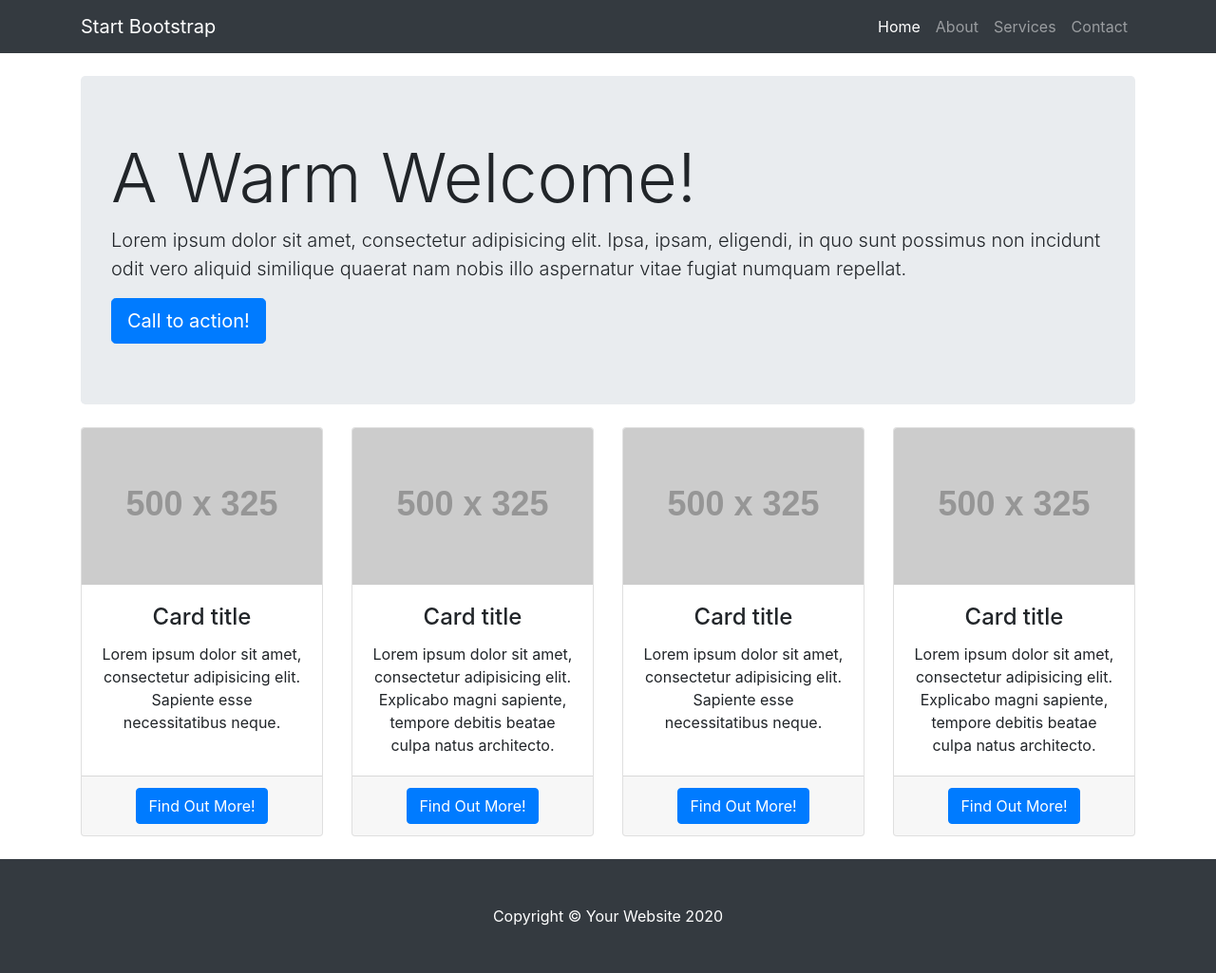
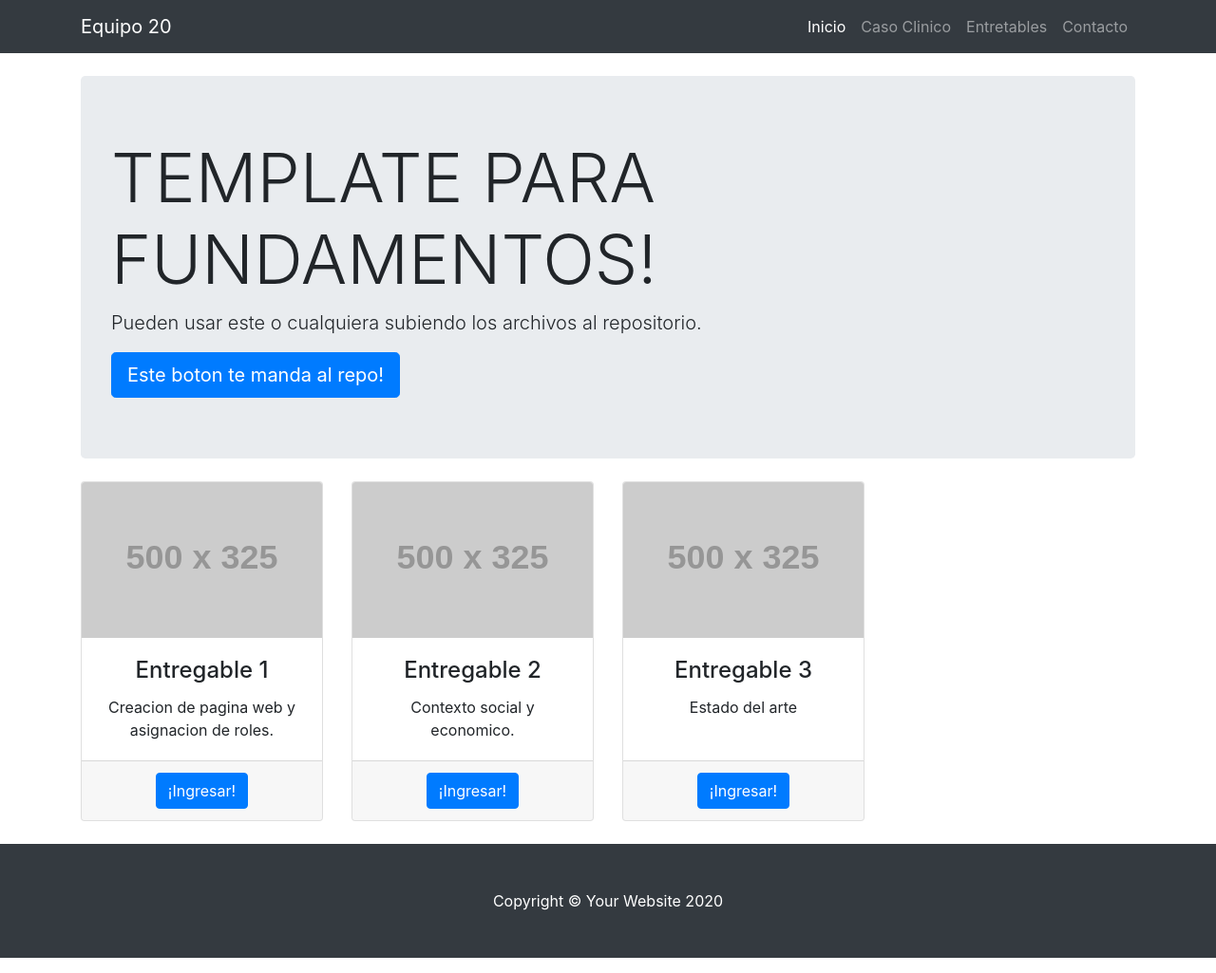
Before and after one commit to equipo20-fundbio/templateexterno, a website: page index.html in a window 1280 px wide. Shown: the whole page at 95% size. Drawn offline with Linux system fonts and the light colour scheme; placeholder pictures from the web are drawn by us.

Commit message:
Update index.html

```diff
--- a/index.html
+++ b/index.html
@@ -23,25 +23,25 @@
   <!-- Navigation -->
   <nav class="navbar navbar-expand-lg navbar-dark bg-dark fixed-top">
     <div class="container">
-      <a class="navbar-brand" href="#">Start Bootstrap</a>
+      <a class="navbar-brand" href="#">Equipo 20</a>
       <button class="navbar-toggler" type="button" data-toggle="collapse" data-target="#navbarResponsive" aria-controls="navbarResponsive" aria-expanded="false" aria-label="Toggle navigation">
         <span class="navbar-toggler-icon"></span>
       </button>
       <div class="collapse navbar-collapse" id="navbarResponsive">
         <ul class="navbar-nav ml-auto">
           <li class="nav-item active">
-            <a class="nav-link" href="#">Home
+            <a class="nav-link" href="#">Inicio
               <span class="sr-only">(current)</span>
             </a>
           </li>
           <li class="nav-item">
-            <a class="nav-link" href="#">About</a>
+            <a class="nav-link" href="#">Caso Clinico</a>
           </li>
           <li class="nav-item">
-            <a class="nav-link" href="#">Services</a>
+            <a class="nav-link" href="#">Entretables</a>
           </li>
           <li class="nav-item">
-            <a class="nav-link" href="#">Contact</a>
+            <a class="nav-link" href="#">Contacto</a>
           </li>
         </ul>
       </div>
@@ -53,9 +53,9 @@
 
     <!-- Jumbotron Header -->
     <header class="jumbotron my-4">
-      <h1 class="display-3">A Warm Welcome!</h1>
-      <p class="lead">Lorem ipsum dolor sit amet, consectetur adipisicing elit. Ipsa, ipsam, eligendi, in quo sunt possimus non incidunt odit vero aliquid similique quaerat nam nobis illo aspernatur vitae fugiat numquam repellat.</p>
-      <a href="#" class="btn btn-primary btn-lg">Call to action!</a>
+      <h1 class="display-3">TEMPLATE PARA FUNDAMENTOS!</h1>
+      <p class="lead">Pueden usar este o cualquiera subiendo los archivos al repositorio.</p>
+      <a href=https://github.com/equipo20-fundbio?tab=repositories" class="btn btn-primary btn-lg">Este boton te manda al repo!</a>
     </header>
 
     <!-- Page Features -->
@@ -65,11 +65,11 @@
         <div class="card h-100">
           <img class="card-img-top" src="http://placehold.it/500x325" alt="">
           <div class="card-body">
-            <h4 class="card-title">Card title</h4>
-            <p class="card-text">Lorem ipsum dolor sit amet, consectetur adipisicing elit. Sapiente esse necessitatibus neque.</p>
+            <h4 class="card-title">Entregable 1</h4>
+            <p class="card-text">Creacion de pagina web y asignacion de roles.</p>
           </div>
           <div class="card-footer">
-            <a href="#" class="btn btn-primary">Find Out More!</a>
+            <a href="#" class="btn btn-primary">¡Ingresar!</a>
           </div>
         </div>
       </div>
@@ -78,11 +78,11 @@
         <div class="card h-100">
           <img class="card-img-top" src="http://placehold.it/500x325" alt="">
           <div class="card-body">
-            <h4 class="card-title">Card title</h4>
-            <p class="card-text">Lorem ipsum dolor sit amet, consectetur adipisicing elit. Explicabo magni sapiente, tempore debitis beatae culpa natus architecto.</p>
+            <h4 class="card-title">Entregable 2</h4>
+            <p class="card-text">Contexto social y economico.</p>
           </div>
           <div class="card-footer">
-            <a href="#" class="btn btn-primary">Find Out More!</a>
+            <a href="#" class="btn btn-primary">¡Ingresar!</a>
           </div>
         </div>
       </div>
@@ -91,24 +91,11 @@
         <div class="card h-100">
           <img class="card-img-top" src="http://placehold.it/500x325" alt="">
           <div class="card-body">
-            <h4 class="card-title">Card title</h4>
-            <p class="card-text">Lorem ipsum dolor sit amet, consectetur adipisicing elit. Sapiente esse necessitatibus neque.</p>
+            <h4 class="card-title">Entregable 3</h4>
+            <p class="card-text">Estado del arte </p>
           </div>
           <div class="card-footer">
-            <a href="#" class="btn btn-primary">Find Out More!</a>
-          </div>
-        </div>
-      </div>
-
-      <div class="col-lg-3 col-md-6 mb-4">
-        <div class="card h-100">
-          <img class="card-img-top" src="http://placehold.it/500x325" alt="">
-          <div class="card-body">
-            <h4 class="card-title">Card title</h4>
-            <p class="card-text">Lorem ipsum dolor sit amet, consectetur adipisicing elit. Explicabo magni sapiente, tempore debitis beatae culpa natus architecto.</p>
-          </div>
-          <div class="card-footer">
-            <a href="#" class="btn btn-primary">Find Out More!</a>
+            <a href="#" class="btn btn-primary">¡Ingresar!</a>
           </div>
         </div>
       </div>
```
